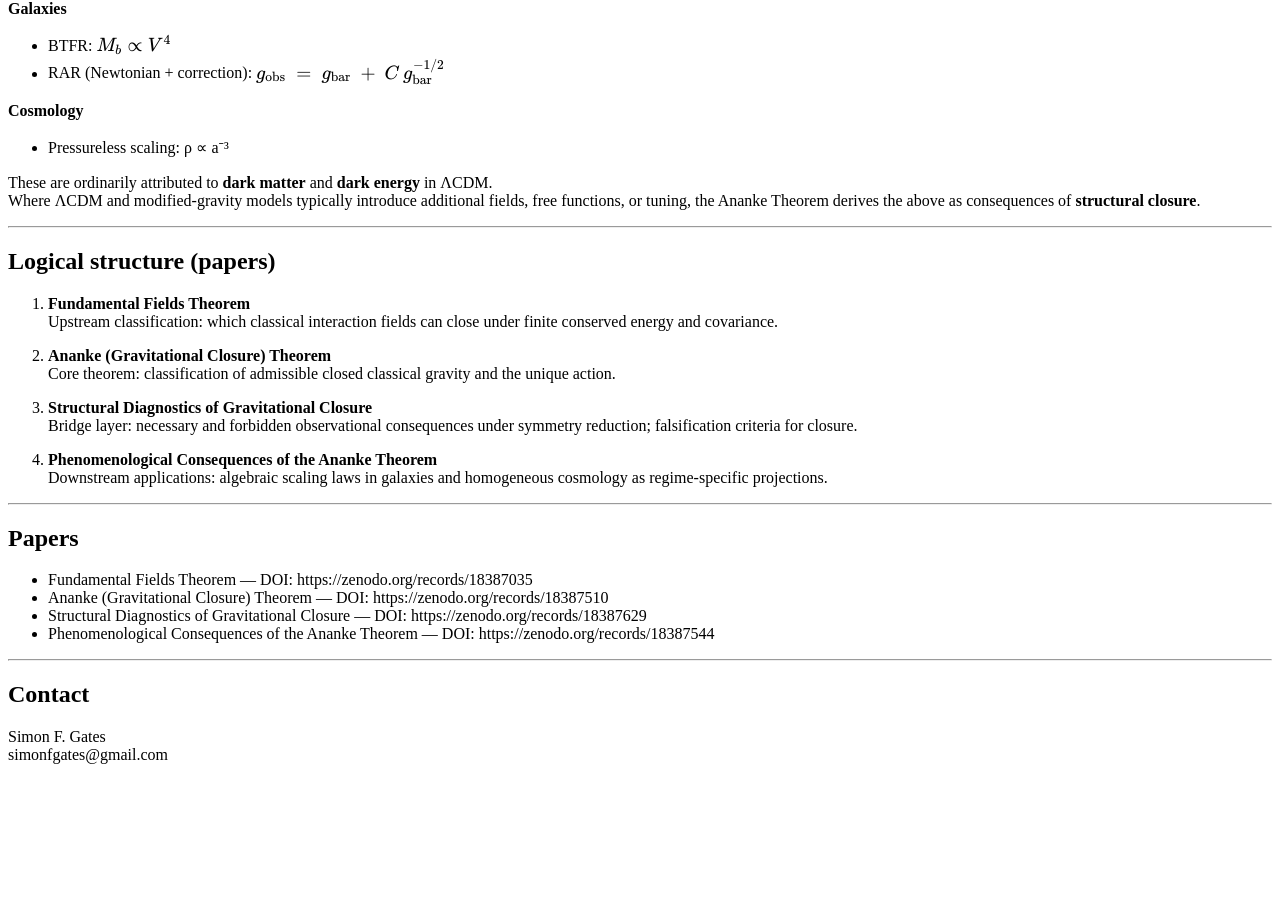
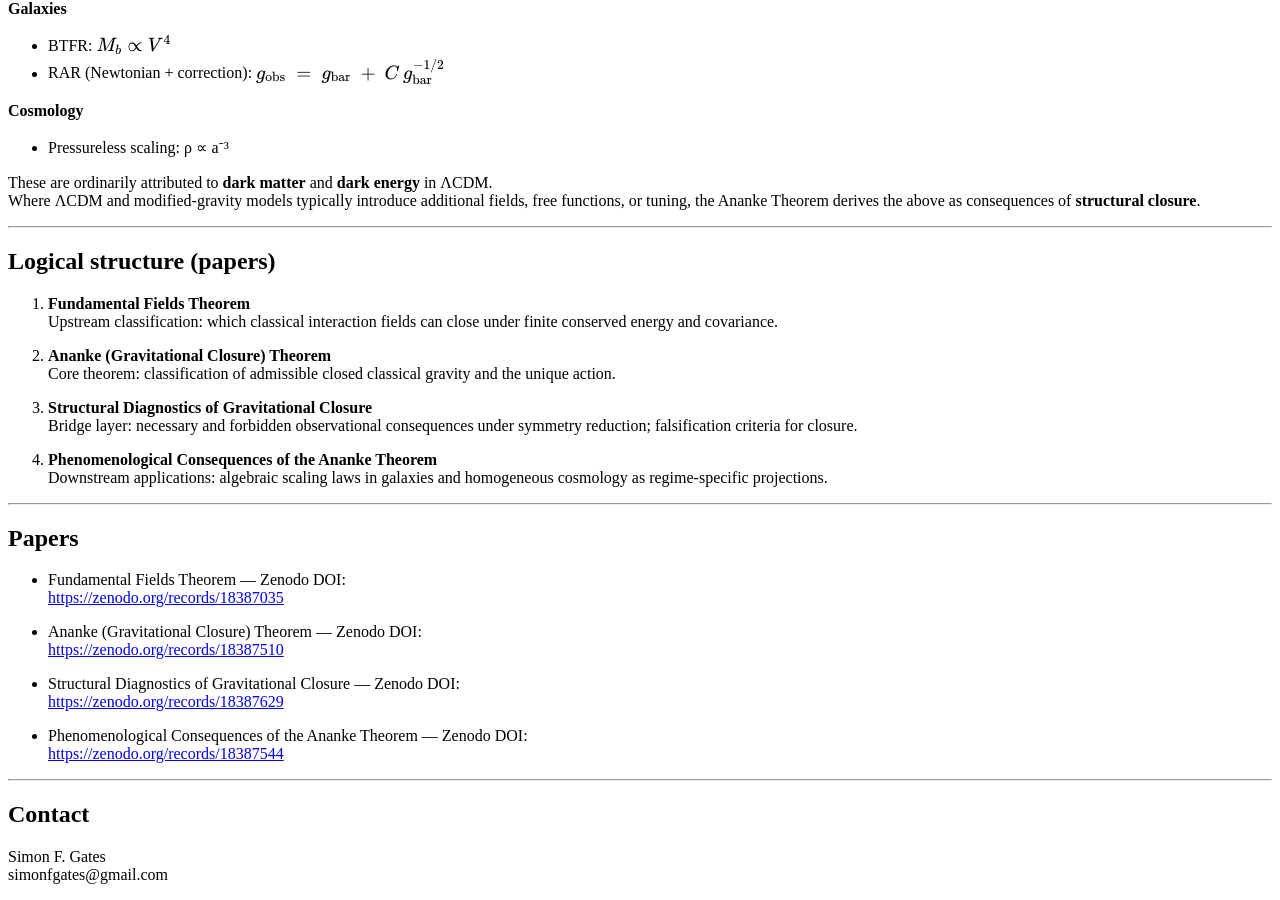
Before and after one commit to ananke-research/ananke-theorem, a Jekyll site: the page built from index.md, in a window 1280 px wide and 900 px high, scrolled down 633 px. Built offline with Jekyll 4.4.1, drawn with Linux system fonts in a browser that asks for light colours; before the commit the page ends 1413 px from its top, so only the background shows below that.

Commit message:
Update index.md

```diff
--- a/index.md
+++ b/index.md
@@ -74,10 +74,17 @@ Where ΛCDM and modified-gravity models typically introduce additional fields, f
 
 ## Papers
 
-- Fundamental Fields Theorem — DOI: https://zenodo.org/records/18387035
-- Ananke (Gravitational Closure) Theorem — DOI: https://zenodo.org/records/18387510
-- Structural Diagnostics of Gravitational Closure — DOI: https://zenodo.org/records/18387629
-- Phenomenological Consequences of the Ananke Theorem — DOI: https://zenodo.org/records/18387544
+- Fundamental Fields Theorem — Zenodo DOI:
+  [https://zenodo.org/records/18387035](https://zenodo.org/records/18387035)
+
+- Ananke (Gravitational Closure) Theorem — Zenodo DOI:
+  [https://zenodo.org/records/18387510](https://zenodo.org/records/18387510)
+
+- Structural Diagnostics of Gravitational Closure — Zenodo DOI:
+  [https://zenodo.org/records/18387629](https://zenodo.org/records/18387629)
+
+- Phenomenological Consequences of the Ananke Theorem — Zenodo DOI:
+  [https://zenodo.org/records/18387544](https://zenodo.org/records/18387544)
 
 ---
 
```
